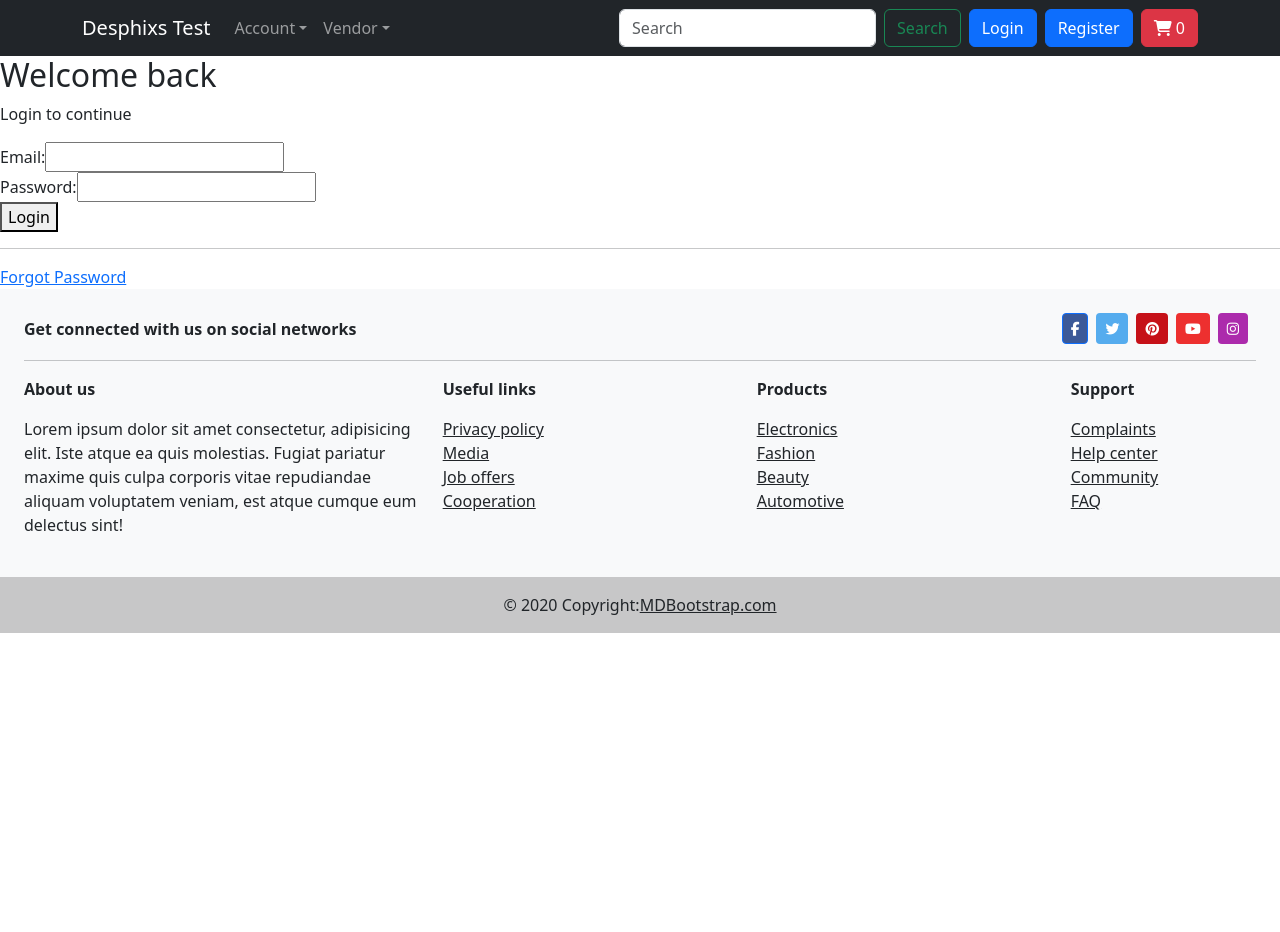
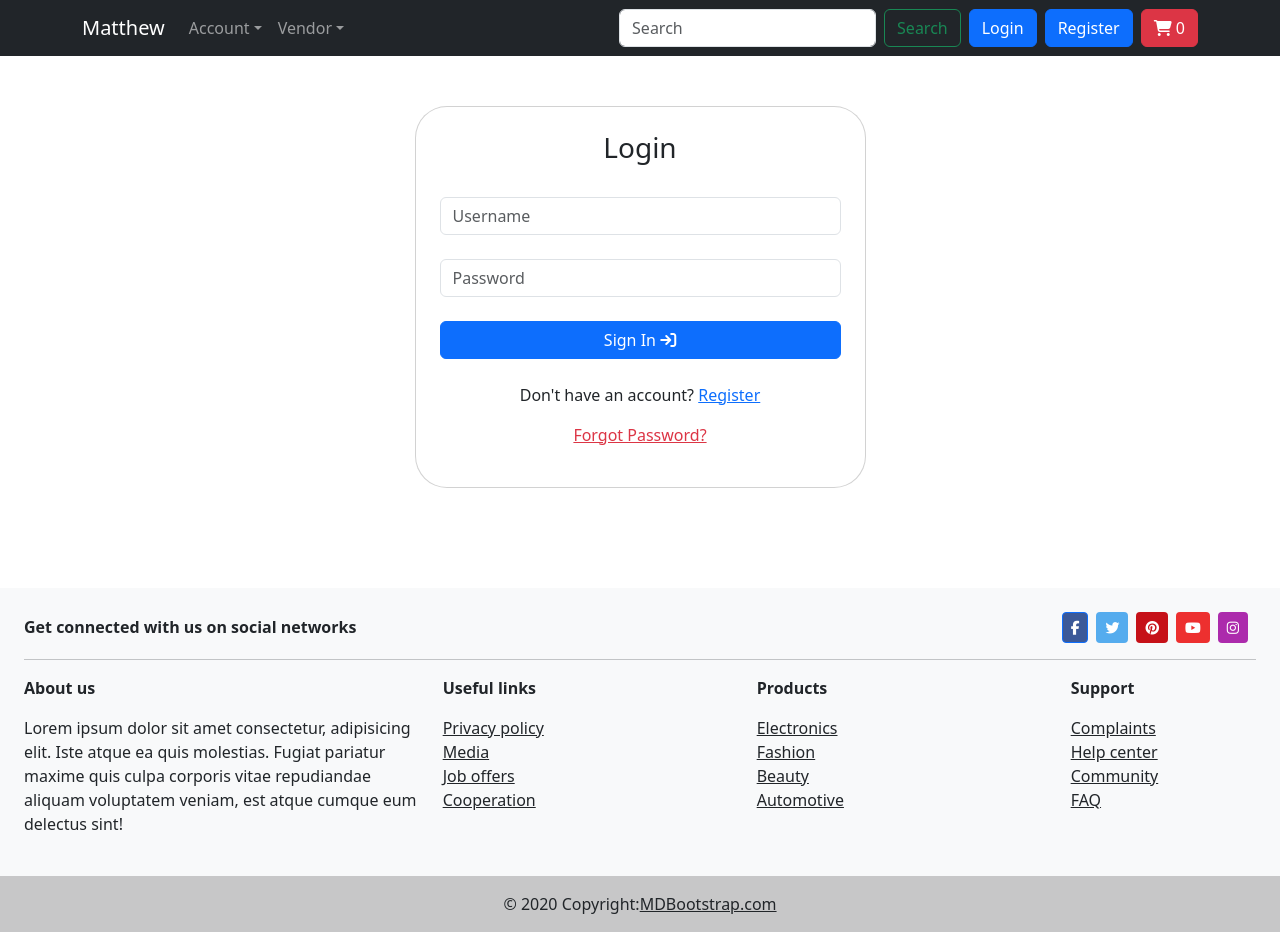
Before and after one commit to deekaynine/DRF_Project, a React (Vite) app in the folder frontend/: page /login in a window 1280 px wide. Before the commit the page ends 800 px from the top, so only its background shows below. Built offline with nearby package versions, Linux system fonts and the light colour scheme.

Commit message:
boostrap register and login controlled forms inputs

```diff
--- a/frontend/src/views/auth/Login.jsx
+++ b/frontend/src/views/auth/Login.jsx
@@ -30,6 +30,7 @@
     const { error } = await login(email, password)
     if (error) {
       alert(error)
+      setIsLoading(false)
     } else {
       clearForm()
       navigate("/")
@@ -37,37 +38,98 @@
   }
 
   return (
-    <div>
-      <h2>Welcome back</h2>
-      <p>Login to continue</p>
+    <section>
+      <main className="" style={{ marginBottom: 100, marginTop: 50 }}>
+        <div className="container">
+          {/* Section: Login form */}
+          <section className="">
+            <div className="row d-flex justify-content-center">
+              <div className="col-xl-5 col-md-8">
+                <div className="card rounded-5">
+                  <div className="card-body p-4">
+                    <h3 className="text-center">Login</h3>
+                    <br />
+
+                    <div className="tab-content">
+                      <div
+                        className="tab-pane fade show active"
+                        id="pills-login"
+                        role="tabpanel"
+                        aria-labelledby="tab-login"
+                      >
                         <form onSubmit={handleLogin}>
-        <label htmlFor="login-email">Email: </label>
+                          {/* Email input */}
+                          <div className="form-outline mb-4">
                             <input
                               type="text"
-          name="email"
-          id="login-email"
+                              id="username"
+                              name="username"
+                              placeholder="Username"
+                              className="form-control"
                               value={email}
-          onChange={(e) => {
-            setEmail(e.target.value)
-          }}
+                              onChange={(e) => setEmail(e.target.value)}
                             />
-        <br />
-        <label htmlFor="login-password">Password: </label>
+                          </div>
+
+                          <div className="form-outline mb-4">
                             <input
-          type="text"
+                              type="password"
+                              id="password"
                               name="password"
-          id="login-password"
+                              placeholder="Password"
+                              className="form-control"
                               value={password}
-          onChange={(e) => {
-            setPassword(e.target.value)
-          }}
+                              onChange={(e) => setPassword(e.target.value)}
                             />
-        <br />
-        <button type="submit">Login</button>
-        <hr />
-        <Link to={"/forgot-password"}>Forgot Password</Link>
+                          </div>
+
+                          {isLoading === true ? (
+                            <button
+                              className="btn btn-primary w-100"
+                              type="submit"
+                              disabled={isLoading}
+                            >
+                              <span className="mr-2">
+                                Processing{" "}
+                                <i className="fas fa-spinner spin"></i>{" "}
+                              </span>
+                            </button>
+                          ) : (
+                            <button
+                              className="btn btn-primary w-100"
+                              type="submit"
+                              disabled={isLoading}
+                            >
+                              <span className="mr-2">Sign In </span>
+                              <i className="fas fa-sign-in" />
+                            </button>
+                          )}
+
+                          <div className="text-center">
+                            <p className="mt-4">
+                              Don't have an account?{" "}
+                              <Link to="/register">Register</Link>
+                            </p>
+                            <p className="mt-0">
+                              <Link
+                                to="/forgot-password/"
+                                className="text-danger"
+                              >
+                                Forgot Password?
+                              </Link>
+                            </p>
+                          </div>
                         </form>
                       </div>
+                    </div>
+                  </div>
+                </div>
+              </div>
+            </div>
+          </section>
+        </div>
+      </main>
+    </section>
   )
 }
 
--- a/frontend/src/views/auth/Register.jsx
+++ b/frontend/src/views/auth/Register.jsx
@@ -34,70 +34,129 @@
 
     if (error) {
       alert(JSON.stringify(error))
+      setLoading(false)
     } else {
       navigate("/")
     }
   }
 
   return (
-    <>
-      <div>Register</div>
+    <main className="" style={{ marginBottom: 100, marginTop: 50 }}>
+      <div className="container">
+        {/* Section: Login form */}
+        <section className="">
+          <div className="row d-flex justify-content-center">
+            <div className="col-xl-5 col-md-8">
+              <div className="card rounded-5">
+                <div className="card-body p-4">
+                  <h3 className="text-center">Register </h3>
+                  <br />
+
+                  <div className="tab-content">
+                    <div
+                      className="tab-pane fade show active"
+                      id="pills-login"
+                      role="tabpanel"
+                      aria-labelledby="tab-login"
+                    >
                       <form onSubmit={handleSubmit}>
+                        <div className="form-outline mb-4">
                           <input
                             type="text"
+                            id="username"
                             placeholder="Full Name"
+                            required
+                            className="form-control"
                             value={fullname}
                             onChange={(e) => setFullName(e.target.value)}
-          name=""
-          id=""
                           />
-        <br />
-        <br />
+                        </div>
+                        <div className="form-outline mb-4">
                           <input
                             type="email"
-          placeholder="Email"
+                            id="email"
+                            placeholder="Email Address"
+                            required
+                            className="form-control"
                             value={email}
-          onChange={(e) => {
-            setEmail(e.target.value)
-          }}
-          name=""
-          id=""
+                            onChange={(e) => setEmail(e.target.value)}
                           />
-        <br />
-        <br />
+                        </div>
+
+                        <div className="form-outline mb-4">
                           <input
-          type="number"
+                            type="text"
+                            id="phone"
                             placeholder="Mobile Number"
+                            required
+                            className="form-control"
                             value={mobile}
                             onChange={(e) => setMobile(e.target.value)}
-          name=""
-          id=""
                           />
-        <br />
-        <br />
+                        </div>
+                        <div className="form-outline mb-4">
                           <input
-          type="text"
-          placeholder="Enter Password"
+                            type="password"
+                            id="password"
+                            placeholder="Password"
+                            className="form-control"
                             value={password}
                             onChange={(e) => setPassword(e.target.value)}
-          name=""
-          id=""
                           />
-        <br />
-        <br />
+                        </div>
+                        {/* Password input */}
+                        <div className="form-outline mb-4">
                           <input
                             type="password"
+                            id="confirm-password"
                             placeholder="Confirm Password"
+                            required
+                            className="form-control"
                             value={password2}
                             onChange={(e) => setPassword2(e.target.value)}
-          name=""
-          id=""
                           />
-        <br />
-        <br />
-        <button>Register</button>
+                        </div>
+                        {/* Password Check */}
+                        {/* <p className='fw-bold text-danger'>
+                                                    {password2 !== password ? 'Passwords do not match' : ''}
+                                                </p> */}
+                        {isLoading === true ? (
+                          <button
+                            className="btn btn-primary w-100"
+                            type="submit"
+                            disabled={isLoading}
+                          >
+                            <span className="mr-2">
+                              Processing <i className="fas fa-spinner spin"></i>{" "}
+                            </span>
+                          </button>
+                        ) : (
+                          <button
+                            className="btn btn-primary w-100"
+                            type="submit"
+                            disabled={isLoading}
+                          >
+                            <span className="mr-2">Sign Up </span>
+                            <i className="fas fa-user-plus" />
+                          </button>
+                        )}
+
+                        <div className="text-center">
+                          <p className="mt-4">
+                            Already have an account?{" "}
+                            <Link to="/login/">Login</Link>
+                          </p>
+                        </div>
                       </form>
-    </>
+                    </div>
+                  </div>
+                </div>
+              </div>
+            </div>
+          </div>
+        </section>
+      </div>
+    </main>
   )
 }
 
--- a/frontend/src/views/base/StoreHeader.jsx
+++ b/frontend/src/views/base/StoreHeader.jsx
@@ -7,7 +7,7 @@
       <nav className="navbar navbar-expand-lg navbar-dark bg-dark">
         <div className="container">
           <Link className="navbar-brand" to="/">
-            Desphixs Test
+            Matthew
           </Link>
           <button
             className="navbar-toggler"
```
Lines whose indentation alone changed are shown as unchanged.
